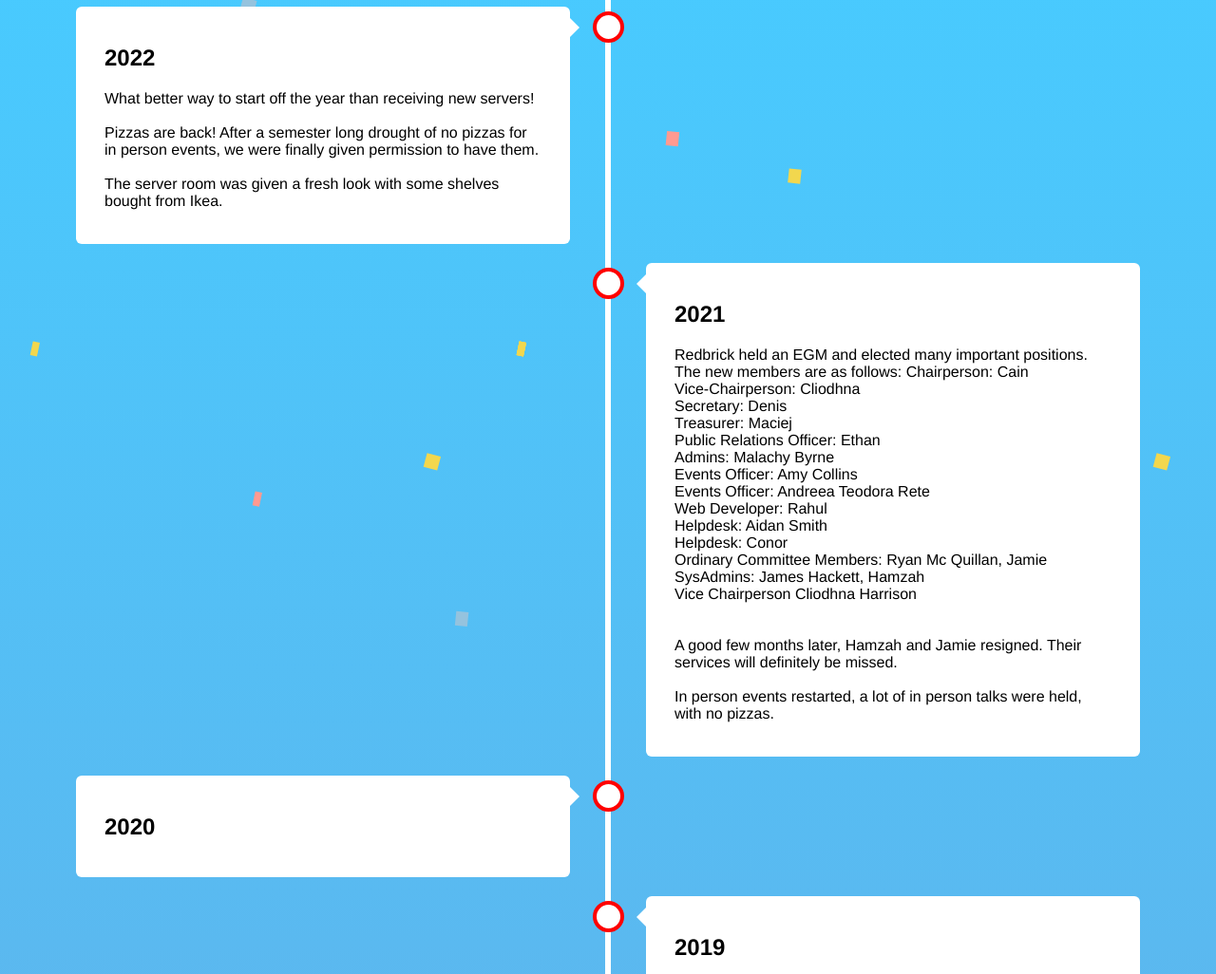
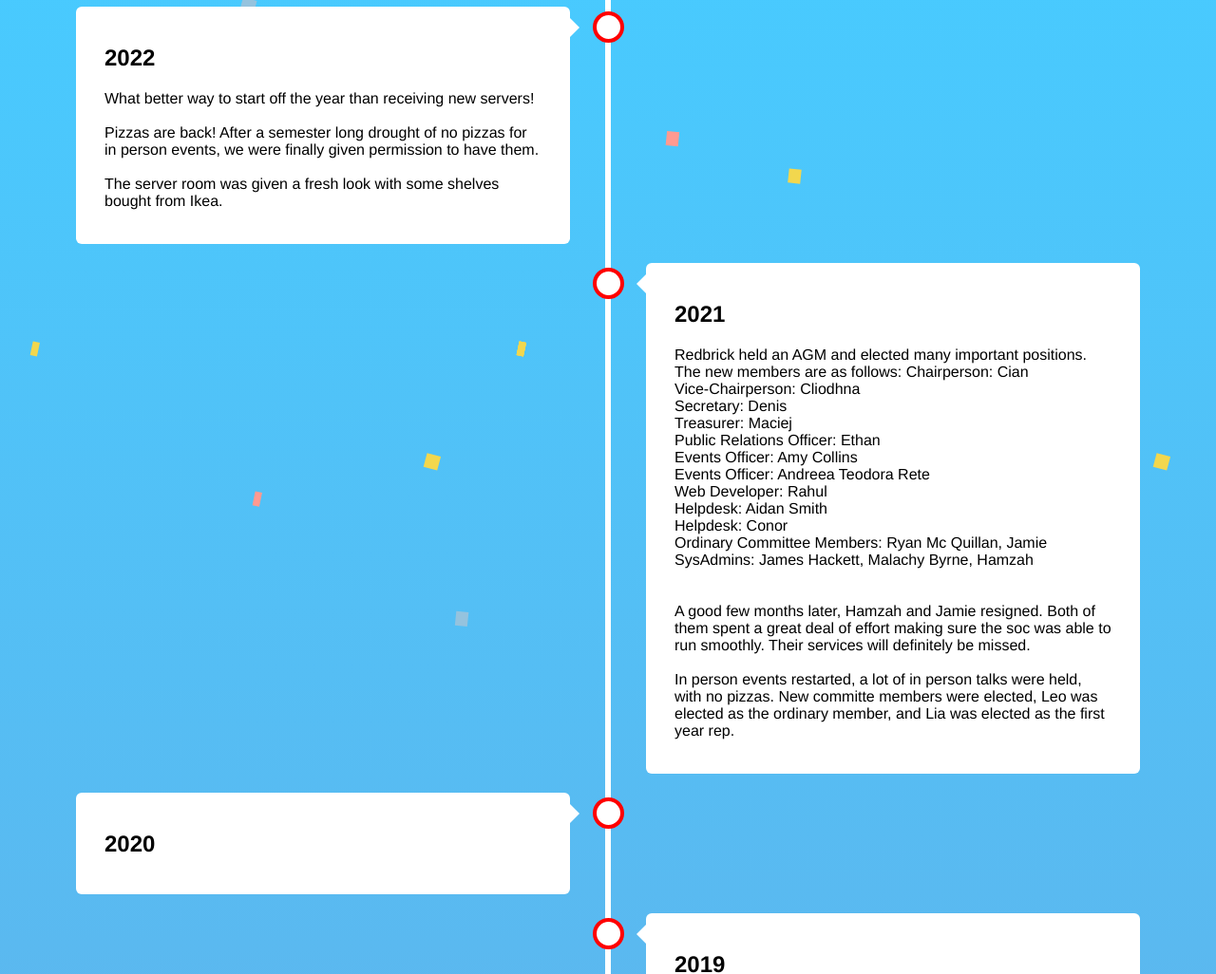
Before and after one commit to redbrick/redbrick-25, a plain HTML site: page timeline.html in a window 1280 px wide. Shown: the part 74-1100 px from the top of the page at 95% size. Drawn offline with Linux system fonts and the light colour scheme.

Commit message:
Fixed committee tags on timeline

```diff
--- a/timeline.html
+++ b/timeline.html
@@ -47,29 +47,30 @@
                 <div class="content">
                     <h2>2021</h2>
                     <p>
-                        Redbrick held an EGM and elected many important positions.
+                        Redbrick held an AGM and elected many important positions.
 
                         The new members are as follows:
 
-                        Chairperson: Cain<Br>
+                        Chairperson: Cian<Br>
                         Vice-Chairperson: Cliodhna<br>
                         Secretary: Denis<br>
                         Treasurer: Maciej<br>
                         Public Relations Officer: Ethan<br>
-                        Admins: Malachy Byrne<br>
                         Events Officer: Amy Collins<br>
                         Events Officer: Andreea Teodora Rete<br>
                         Web Developer: Rahul<br>
                         Helpdesk: Aidan Smith<br>
                         Helpdesk: Conor<br>
                         Ordinary Committee Members: Ryan Mc Quillan, Jamie<br>
-                        SysAdmins: James Hackett, Hamzah<br>
-                        Vice Chairperson Cliodhna Harrison<br>
+                        SysAdmins: James Hackett, Malachy Byrne, Hamzah<br>
 
-                        <br><br>A good few months later, Hamzah and Jamie resigned. Their services will definitely be
+                        <br><br>A good few months later, Hamzah and Jamie resigned. Both of them spent a great deal of
+                        effort making sure the soc was able to run smoothly. Their services will definitely be
                         missed.
 
-                        <br><Br>In person events restarted, a lot of in person talks were held, with no pizzas.
+                        <br><Br>In person events restarted, a lot of in person talks were held, with no pizzas. New
+                        committe members were elected,
+                        Leo was elected as the ordinary member, and Lia was elected as the first year rep.
                     </p>
                 </div>
             </div>
```
Also changed, not shown: index.html (+3 -2 lines).
